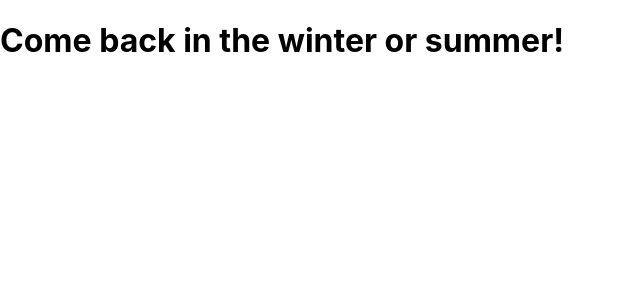
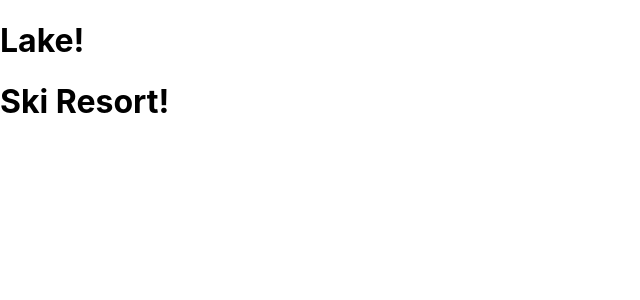
Before and after one commit to HarikaPenukonda/hello-react, a React (Create React App) app: page / in a window 1280 px wide. Shown: the top 300 px of the page, without its empty margins (0-640 px from the left). Built offline with nearby package versions, Linux system fonts and the light colour scheme.

Commit message:
React Fragments

```diff
--- a/src/index.js
+++ b/src/index.js
@@ -2,27 +2,25 @@ import React from 'react';
 import ReactDOM from 'react-dom';
 import './index.css';
 
-function Lake({name}){
+function Lake(){
   return (
-    <div>
-      <h1>Visit {name}!</h1>
-    </div>
+      <h1>Lake!</h1>
   );
 }
 
-function SkiResort({name}) {
+function SkiResort(){
   return (
-    <div>
-      <h1>Visit {name} </h1>
-    </div>
+      <h1>Ski Resort!</h1>
   );
 }
 
 function App(props){
   return(
-    <div>
-      {(props.season === "summer") ? (<Lake name="Jenney Lake"/>) : (props.season === "winter") ? (<SkiResort name = "Jackson Hole Mountain Resort"/>):(<h1>Come back in the winter or summer!</h1>)}
-    </div>
+    <React.Fragment>
+      <Lake/>
+      <SkiResort/>
+    </React.Fragment>
+
   );
 
 }
```
